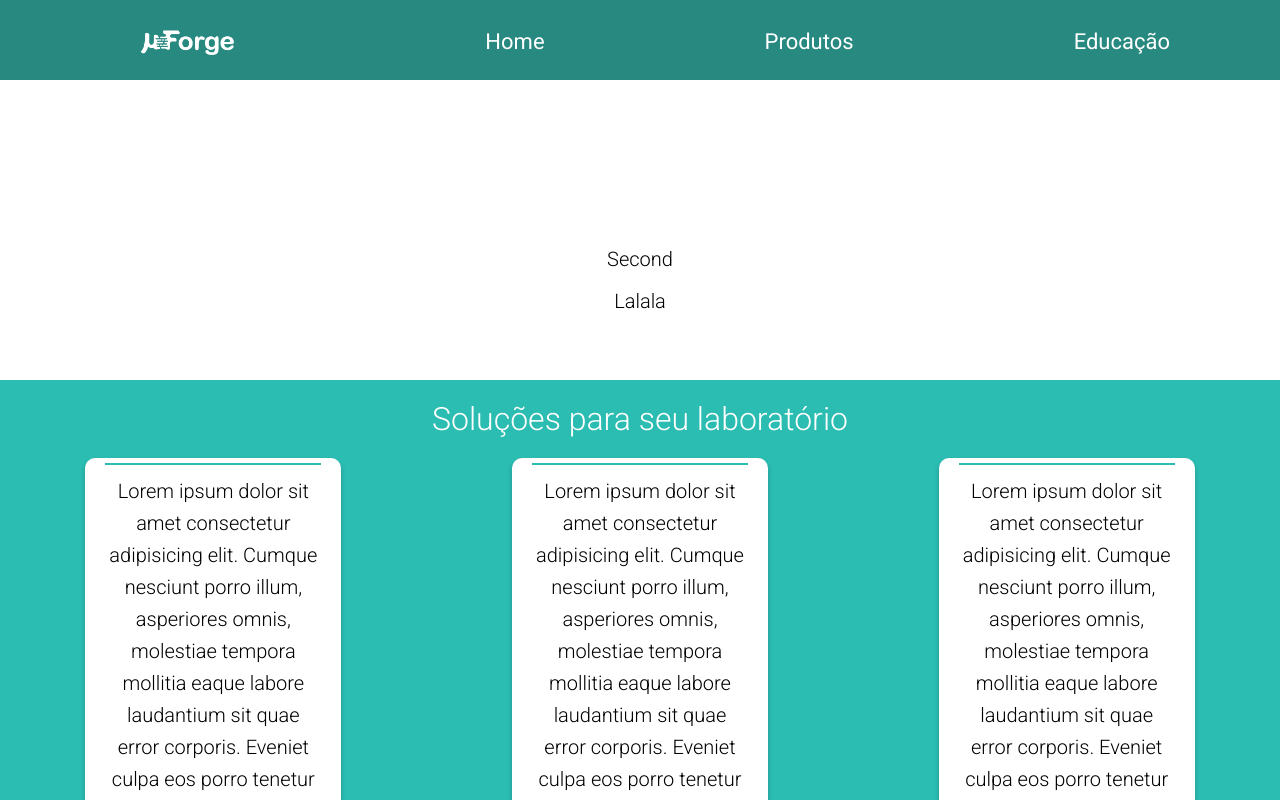
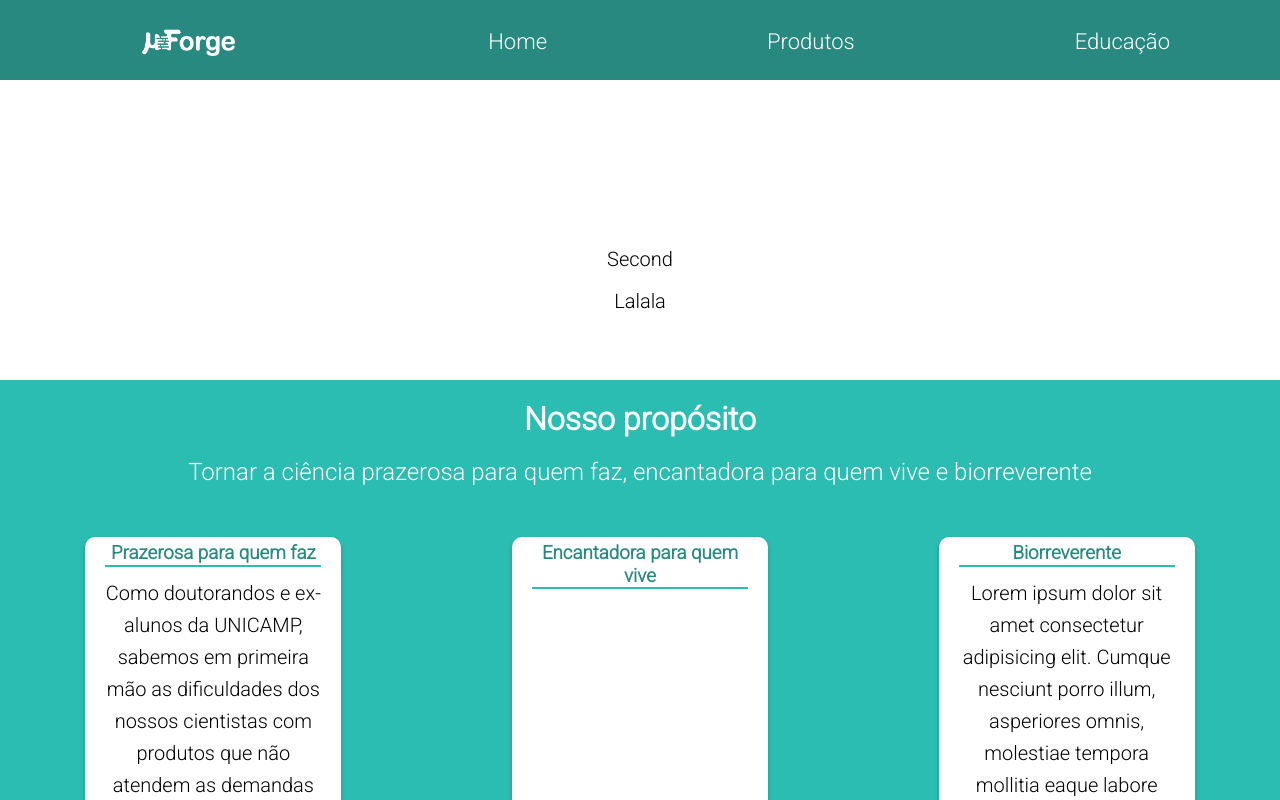
Before and after one commit to Matt-BF/uforge-next-site, a Next.js app: page / in a window 1280 px wide. Shown: the top 800 px of the page. Built offline with nearby package versions, Linux system fonts and the light colour scheme.

Commit message:
added some text and style changes

```diff
--- a/components/Card.js
+++ b/components/Card.js
@@ -1,12 +1,15 @@
-import stylesCard from '../styles/Card.module.css'
+import stylesCard from "../styles/Card.module.css";
 
-const Card = ({title, text}) => {
-    return (
-        <div className={stylesCard.card}>
-            <h2 className={stylesCard.cardTitle}>{title}</h2>
-            <p className={stylesCard.cardText}>{text}</p>
-        </div>
-    )
-}
+const Card = ({ title, subtitle, text }) => {
+  return (
+    <div className={stylesCard.card}>
+      <h2 className={stylesCard.cardTitle}>{title}</h2>
+      <h3 className={stylesCard.cardSubtitle}>
+        <strong>{subtitle}</strong>
+      </h3>
+      <p className={stylesCard.cardText}>{text}</p>
+    </div>
+  );
+};
 
-export default Card
+export default Card;
--- a/components/Footer.js
+++ b/components/Footer.js
@@ -1,5 +1,5 @@
-import stylesFooter from '../styles/Footer.module.css'
-import Link from 'next/link'
+import stylesFooter from "../styles/Footer.module.css";
+import Link from "next/link";
 
 const Footer = () => {
   return (
@@ -15,24 +15,44 @@ const Footer = () => {
         <nav className={stylesFooter.social}>
           <ul>
             <li>
-                            <a href="https://www.linkedin.com/company/%C2%B5forge/about/" target="_blank"
-                                rel="noreferrer"><i className={`${stylesFooter.footerLink} fab fa-linkedin fa-2x`}></i></a>
+              <a
+                href="https://www.linkedin.com/company/%C2%B5forge/about/"
+                target="_blank"
+                rel="noreferrer"
+              >
+                <i
+                  className={`${stylesFooter.footerLink} fab fa-linkedin fa-2x`}
+                ></i>
+              </a>
             </li>
             <li>
-                            <a href="https://www.instagram.com/micro.forge/" target="_blank" rel="noreferrer"><i
-                                className={`${stylesFooter.footerLink} fab fa-instagram fa-2x`}></i></a>
+              <a
+                href="https://www.instagram.com/micro.forge/"
+                target="_blank"
+                rel="noreferrer"
+              >
+                <i
+                  className={`${stylesFooter.footerLink} fab fa-instagram fa-2x`}
+                ></i>
+              </a>
             </li>
             <li>
-                            <a href="mailto:mbfiamenghi@gmail.com"><i className={`${stylesFooter.footerLink} fas fa-at fa-2x`}></i></a>
+              <a href="mailto:comercial@micro-forge.com">
+                <i className={`${stylesFooter.footerLink} fas fa-at fa-2x`}></i>
+              </a>
             </li>
             <li>
-                            <a href="https://api.whatsapp.com/send?phone=+5519991300204"><i className={`${stylesFooter.footerLink} fab fa-whatsapp fa-2x`}></i></a>
+              <a href="https://api.whatsapp.com/send?phone=+5519991300204">
+                <i
+                  className={`${stylesFooter.footerLink} fab fa-whatsapp fa-2x`}
+                ></i>
+              </a>
             </li>
           </ul>
         </nav>
       </div>
     </footer>
-    )
-}
+  );
+};
 
-export default Footer
+export default Footer;
--- a/components/Infos.js
+++ b/components/Infos.js
@@ -1,18 +1,39 @@
-import stylesInfos from '../styles/Infos.module.css'
-import Card from './Card'
+import stylesInfos from "../styles/Infos.module.css";
+import Card from "./Card";
 
 const Infos = () => {
-    return (
-        <div className={`${stylesInfos.container} ${stylesInfos.flex} bg-secondary`}>
-            <h1 style={{ "textAlign": "center" }}>Soluções para seu laboratório</h1>
-            <div className={`${stylesInfos.flexGrid}`}>
-                <Card title={<i className="fas fa-flask icon"></i>} text='Lorem ipsum dolor sit amet consectetur adipisicing elit. Cumque nesciunt porro illum, asperiores omnis, molestiae tempora mollitia eaque labore laudantium sit quae error corporis. Eveniet culpa eos porro tenetur natus.' />
-                <Card title={<i className="fas fa-graduation-cap icon"></i>} text='Lorem ipsum dolor sit amet consectetur adipisicing elit. Cumque nesciunt porro illum, asperiores omnis, molestiae tempora mollitia eaque labore laudantium sit quae error corporis. Eveniet culpa eos porro tenetur natus.' />
-                <Card title={<i className="far fa-comments icon"></i>} text='Lorem ipsum dolor sit amet consectetur adipisicing elit. Cumque nesciunt porro illum, asperiores omnis, molestiae tempora mollitia eaque labore laudantium sit quae error corporis. Eveniet culpa eos porro tenetur natus.' />
-            </div>
+  return (
+    <div
+      className={`${stylesInfos.container} ${stylesInfos.flex} bg-secondary`}
+    >
+      <h1 style={{ textAlign: "center" }}>
+        <strong>Nosso propósito</strong>
+      </h1>
+      <h2 style={{ textAlign: "center", marginBottom: "40px" }}>
+        Tornar a ciência prazerosa para quem faz, encantadora para quem vive e
+        biorreverente
+      </h2>
+      <div className={`${stylesInfos.flexGrid}`}>
+        <Card
+          title={<i className="fas fa-flask icon"></i>}
+          subtitle="Prazerosa para quem faz"
+          text="Como doutorandos e ex-alunos da UNICAMP, sabemos em primeira
+          mão as dificuldades dos nossos cientistas com produtos que não atendem
+          as demandas ou as expectativas"
+        />
+        <Card
+          title={<i className="fas fa-users icon"></i>}
+          subtitle="Encantadora para quem vive"
+          text=""
+        />
+        <Card
+          title={<i className="fas fa-seedling icon"></i>}
+          subtitle="Biorreverente"
+          text="Lorem ipsum dolor sit amet consectetur adipisicing elit. Cumque nesciunt porro illum, asperiores omnis, molestiae tempora mollitia eaque labore laudantium sit quae error corporis. Eveniet culpa eos porro tenetur natus."
+        />
+      </div>
+    </div>
+  );
+};
 
-        </div>
-    )
-}
-
-export default Infos
+export default Infos;
--- a/styles/Card.module.css
+++ b/styles/Card.module.css
@@ -17,8 +17,15 @@
 .cardTitle {
   margin: 0;
   padding: 0;
+  text-align: center;
+}
+
+.cardSubtitle {
+  margin: 0;
+  padding: 0;
   border-bottom: 2px solid var(--secondary-color);
   text-align: center;
+  color: var(--primary-color);
 }
 
 .cardText {
@@ -26,8 +33,7 @@
 }
 
 @media (max-width: 1200px) {
-  .card{
+  .card {
     max-width: 80%;
   }
-
 }
--- a/styles/Infos.module.css
+++ b/styles/Infos.module.css
@@ -14,7 +14,6 @@
   justify-content: space-around;
 }
 
-
 .flex {
   align-items: center;
 }
@@ -24,5 +23,4 @@
     flex-direction: column;
     align-items: center;
   }
-
 }
--- a/styles/ProductList.module.css
+++ b/styles/ProductList.module.css
@@ -1,6 +1,6 @@
 .flex {
-    display: flex;
-    flex-direction: column;
-    margin: 50px ;
-    gap:20px
-  }
+  display: flex;
+  flex-direction: column;
+  margin: 50px 0 280px 50px;
+  gap: 20px;
+}
--- a/styles/globals.css
+++ b/styles/globals.css
@@ -1,4 +1,4 @@
-@import url("https://fonts.googleapis.com/css2?family=Roboto:wght@300;400&display=swap");
+@import url("https://fonts.googleapis.com/css2?family=Roboto:wght@100;300&display=swap");
 @import url("https://fonts.googleapis.com/css2?family=Lato:ital,wght@0,300;0,400;1,300&display=swap");
 
 :root {
@@ -33,9 +33,20 @@ a:visited {
   color: inherit;
 }
 
-h1,
+h1 {
+  font-weight: 300;
+  line-height: 1.2;
+  margin: 10px 0;
+}
+
 h2 {
   font-weight: 300;
+  line-height: 1.2;
+  margin: 10px 0;
+}
+
+h3 {
+  font-weight: 100;
   line-height: 1.2;
   margin: 10px 0;
 }
@@ -49,51 +60,6 @@ p {
 img {
   width: 100%;
 }
-
-/* Infos */
-.infos {
-  padding-top: 50px;
-}
-
-.infos .container {
-  padding-bottom: 10px;
-}
-
-.infos h1 {
-  margin: 20px 0;
-  align-self: center;
-}
-.infos .flex {
-  align-items: flex-start;
-  flex-direction: column;
-}
-
-.infos .flex-grid {
-  display: flex;
-  justify-content: space-around;
-}
-
-/* Statements */
-.statements h1 {
-  text-align: center;
-  margin: 20px 0;
-}
-
-.statements .flex {
-  justify-content: flex-start;
-  align-items: center;
-  gap: 20px;
-}
-
-.statements .container {
-  background-color: #fff;
-}
-
-.statements img {
-  width: 100%;
-  margin: 10px 0;
-}
-
 /* Footer */
 .footer {
   background-color: var(--primary-color);
```
Lines whose indentation alone changed are shown as unchanged.
